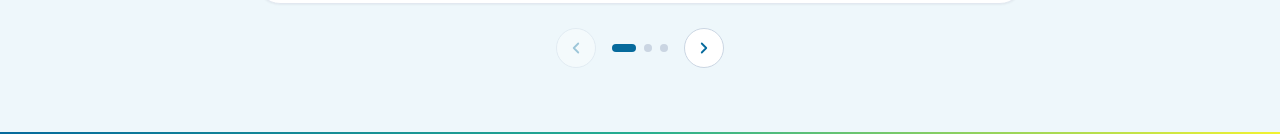
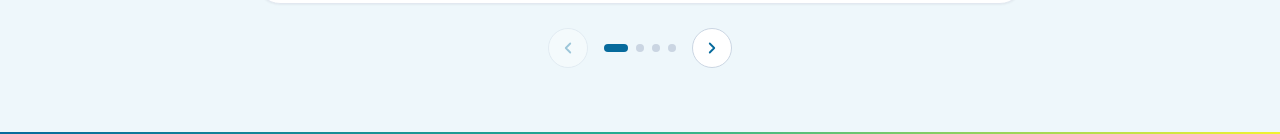
Before and after one commit to bijendra-malik/New-Finance-Web, a React (Vite) app: page / in a window 1280 px wide. Shown: the part 4204-4338 px from the top of the page. Built offline with nearby package versions, Linux system fonts and the light colour scheme.

Commit message:
new testimonial

```diff
--- a/src/constants/googleReviews.ts
+++ b/src/constants/googleReviews.ts
@@ -31,7 +31,7 @@ export const GOOGLE_REVIEWS: GoogleReview[] = [
     quote: "Very good experience and very quick response 💯👍",
     reviewUrl: "https://www.google.com/maps/contrib/109908637747716239568/place/ChIJM41tLTfI5zsRd0G2d3VMEXQ/@28.6259154,77.1426402,17z/data=!4m6!1m5!8m4!1e1!2s109908637747716239568!3m1!1e1?hl=en-IN&entry=ttu&g_ep=EgoyMDI2MTExOC4xIKXMDSoASAFQAw%3D%3D",
   },
-    {
+  {
     id: 3,
     name: "Farooq Azam",
     avatar: "/testimonials/Farooq-Azam.jpg",
@@ -39,4 +39,12 @@ export const GOOGLE_REVIEWS: GoogleReview[] = [
     quote: "I taken loan thru Indexia Finance , Amazing experience with index finance, they people are very much supported and products knowledge is very good , staff very cooperative and with professional ethics. I would say it's hassle free process of getting loan through Indexia Finance.",
     reviewUrl: "https://www.google.com/maps/contrib/113432331657349467430/place/ChIJM41tLTfI5zsRd0G2d3VMEXQ/@28.6295857,77.1143586,14z/data=!4m6!1m5!8m4!1e1!2s113432331657349467430!3m1!1e1?hl=en-IN&entry=ttu&g_ep=EgoyMDI2MTExOC4xIKXMDSoASAFQAw%3D%3D",
   },
+    {
+    id: 4,
+    name: "Sonu Singh",
+    avatar: "/testimonials/Sonu-Singh.jpg",
+    rating: 5,
+    quote: "Nice experience with Indexia Finance! The team was very hambal & professional, helpful, and made the entire process smooth and hassle-free. Highly recommended & specially thanks to Mr. Bijender Malik 🤝",
+    reviewUrl: "https://www.google.com/maps/contrib/116342563714831588804/place/ChIJM41tLTfI5zsRd0G2d3VMEXQ/@28.5476421,77.2067687,12z/data=!4m6!1m5!8m4!1e1!2s116342563714831588804!3m1!1e1?hl=en-IN&entry=ttu&g_ep=EgoyMDI2MTExOC4xIKXMDSoASAFQAw%3D%3D",
+  },
 ];
```
Also changed, not shown: public/testimonials/Sonu-Singh.jpg (added).
